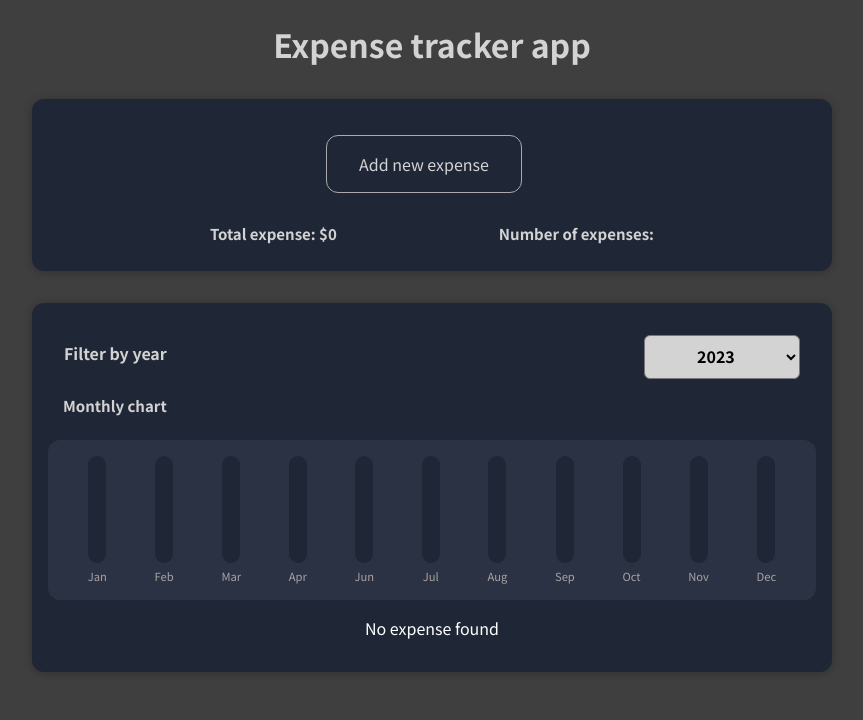
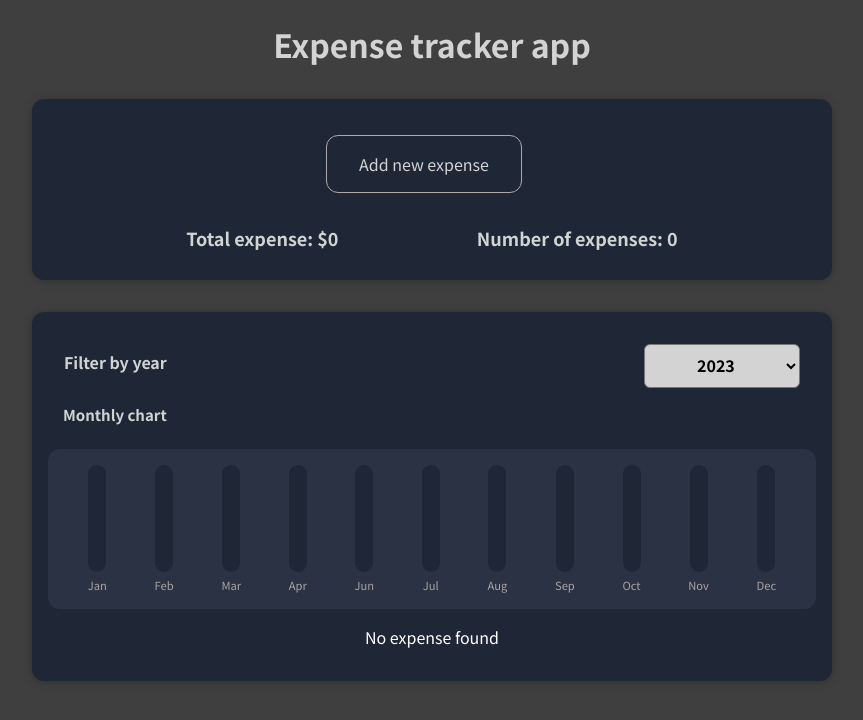
Before and after one commit to wenghaishi/expense-tracker, a React (Create React App) app: page / in a window 1280 px wide. Shown: the top 720 px of the page, without its empty margins (208-1071 px from the left). Built offline with nearby package versions, Linux system fonts and the light colour scheme.

Commit message:
added total expense display

```diff
--- a/src/App.js
+++ b/src/App.js
@@ -28,6 +28,7 @@ const dummyExpenses = [
 function App() {
   const [expenses, setExpenses] = useState(dummyExpenses);
   const [totalExpense, setTotalExpense] = useState()
+  const [noExpense, setNoExpense] = useState()
 
   const addExpenseHandler = (expense) => {
     setExpenses((prevExpenses) => {
@@ -41,12 +42,16 @@ function App() {
     setTotalExpense(e)
   }
 
+  const expenseNumber = (e) => {
+    setNoExpense(e)
+  }
+
 
   return (
     <div>
       <h1 className="title">Expense tracker app</h1>
-      <NewExpense onAddExpense={addExpenseHandler} totalExpense={totalExpense}/>
-      <Expenses items={expenses} expenseHandler={totalExpenseHandler}/>
+      <NewExpense onAddExpense={addExpenseHandler} totalExpense={totalExpense} noExpense={noExpense}/>
+      <Expenses items={expenses} expenseHandler={totalExpenseHandler} expenseNumber={expenseNumber}/>
     </div>
   );
 }
--- a/src/components/Chart/Chart.js
+++ b/src/components/Chart/Chart.js
@@ -5,7 +5,15 @@ import ChartBar from './ChartBar'
 function Chart(props) {
     const dataPointValues = props.dataPoints.map(dataPoint => dataPoint.value);
     const totalMaximum  = Math.max(...dataPointValues);
-    props.expenseHandler(totalMaximum)
+    console.log(totalMaximum)
+    console.log(dataPointValues)
+
+    let sum = 0
+    for (let num of dataPointValues) {
+      sum = sum + num
+    }
+
+    props.expenseHandler(sum)
   return (
     <div>
         <h1 className='chart-title'>Monthly chart</h1>
--- a/src/components/Expenses/Expenses.js
+++ b/src/components/Expenses/Expenses.js
@@ -19,6 +19,10 @@ function Expenses(props) {
     return expense.date.getFullYear().toString() === filteredYear
   })
 
+  const numberOfExpenses = filteredExpenses.length
+
+  props.expenseNumber(numberOfExpenses)
+
   const totalExpenseHandler = (e) => {
     const totalExpense = e
     props.expenseHandler(totalExpense)
--- a/src/components/NewExpense/ExpenseForm.css
+++ b/src/components/NewExpense/ExpenseForm.css
@@ -19,7 +19,7 @@
     border: 1px solid #ccc;
     width: 20rem;
     max-width: 100%;
-    color:#aaaaaa;
+    background-color: #d3d3d3;;
   }
 
   .new-expense__actions {
--- a/src/components/NewExpense/NewExpense.css
+++ b/src/components/NewExpense/NewExpense.css
@@ -41,7 +41,7 @@
 
   .total-expense-title {
     color:#d3d3d3;
-    font-size: 15px;
+    font-size: 18px;
   }
 
   .total-expense-title-container {
--- a/src/components/NewExpense/NewExpense.js
+++ b/src/components/NewExpense/NewExpense.js
@@ -23,7 +23,6 @@ const NewExpense = (props) => {
     setIsEditing(true);
   };
 
-
   const cancelHandler = () => {
     setIsEditing(false);
   };
@@ -39,7 +38,7 @@ const NewExpense = (props) => {
             <button onClick={editHandler}>Add new expense</button>
             <div className='total-expense-title-container '>
               <h1 className='total-expense-title'>Total expense: ${props.totalExpense}</h1>
-              <h1 className='total-expense-title'>Number of expenses:</h1>
+              <h1 className='total-expense-title'>Number of expenses:  {props.noExpense}</h1>
             </div>
           </>
         )}
```
